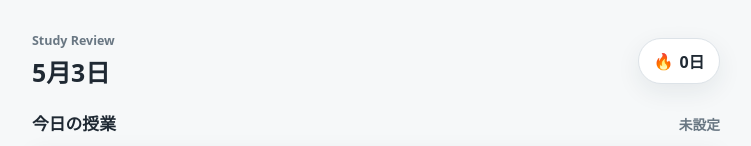
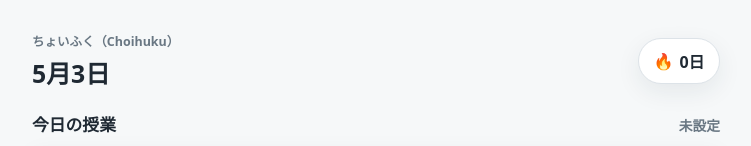
Before and after one commit to kamonokashi/choifuku, a plain HTML site: page index.html in a window 1280 px wide. Shown: the top 146 px of the page, without its empty margins (264-1015 px from the left). Drawn offline with Linux system fonts and the light colour scheme.

Commit message:
Rename app to Choihuku

```diff
--- a/index.html
+++ b/index.html
@@ -3,14 +3,14 @@
   <head>
     <meta charset="utf-8">
     <meta name="viewport" content="width=device-width, initial-scale=1">
-    <title>Study Review App</title>
+    <title>ちょいふく（Choihuku）</title>
     <link rel="stylesheet" href="styles.css">
   </head>
   <body>
     <div class="app-shell">
       <header class="top-bar">
         <div>
-          <p class="eyebrow">Study Review</p>
+          <p class="eyebrow">ちょいふく（Choihuku）</p>
           <h1 id="todayLabel">今日</h1>
         </div>
         <div class="streak-pill" aria-label="ストリーク">
```
